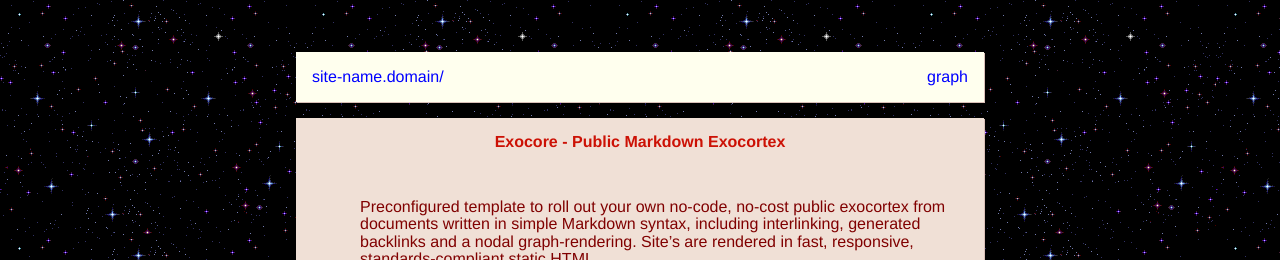
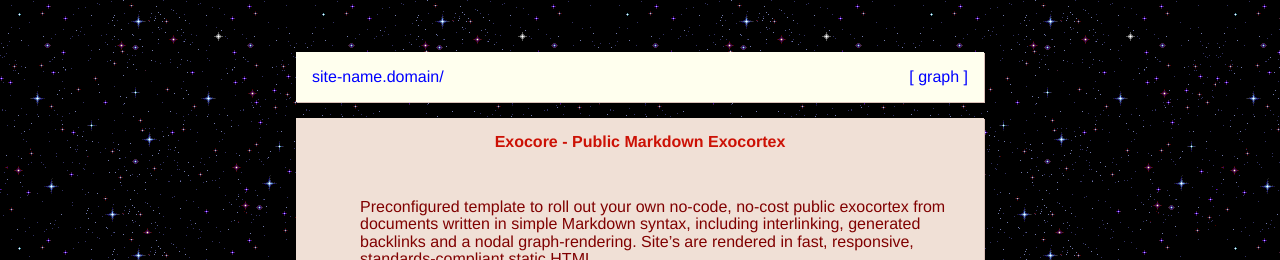
Before and after one commit to xcela/Exocore, a Jekyll site: the page built from _pages/index.md, in a window 1280 px wide. Shown: the top 260 px of the page. Built offline with Jekyll 4.4.1, drawn with Linux system fonts in a browser that asks for light colours.

Commit message:
Update nav.html

```diff
--- a/_includes/nav.html
+++ b/_includes/nav.html
@@ -1,6 +1,6 @@
 <div>
     <div class="alignleft"><a class="internal-link" href="/">{{ site.url }}</a><a class="internal-link" href="{{ page.url }}">{{ page.url }}</a></div>
     <div class="alignright">
-    	 <a class="internal-link" href="/graph">graph</a>
+    	 <a class="internal-link" href="/graph">[ graph ]</a>
     </div>
 </div><div style="clear: both;"></div>
```
